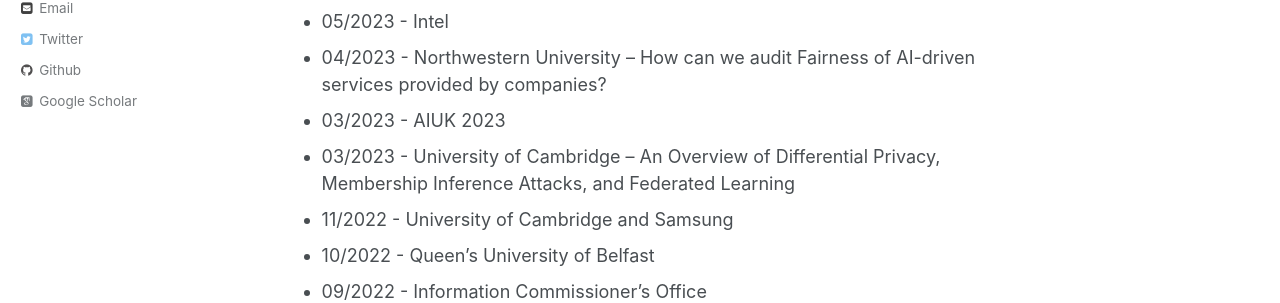
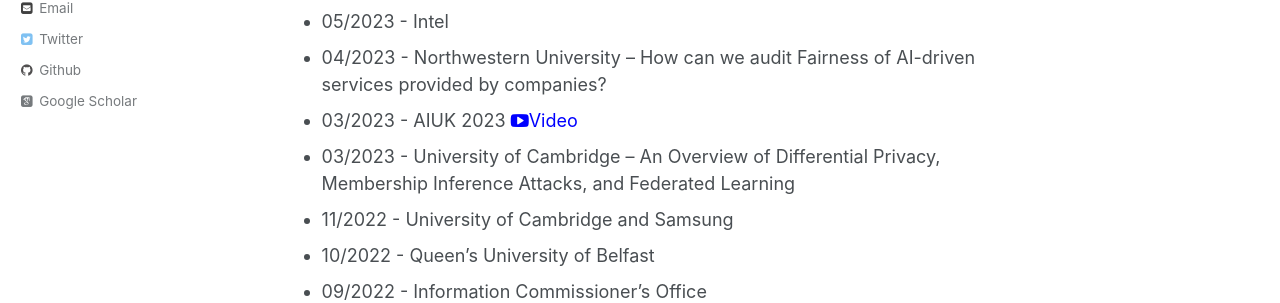
Before and after one commit to AliShahin/AliShahin.github.io, a Jekyll site: the page built from _pages/about.md, in a window 1280 px wide and 900 px high, scrolled down 3639 px. Shown: the part 305-608 px from the top of the window. Built offline with Jekyll 4.4.1, drawn with Linux system fonts in a browser that asks for light colours; some web fonts are replaced.

Commit message:
Update about.md

```diff
--- a/_pages/about.md
+++ b/_pages/about.md
@@ -67,7 +67,7 @@ My research has been published at top-tier conferences including NeurIPS, ICLR,
 - 05/2023 - [Workshop on Algorithmic Audits of Algorithms](https://algorithmic-audits.github.io)
 - 05/2023 - Intel
 - 04/2023 - Northwestern University -- How can we audit Fairness of AI-driven services provided by companies?
-- 03/2023 - AIUK 2023
+- 03/2023 - AIUK 2023 <i class="fa fa-youtube-play" style="color:blue"></i>[<font color="blue">Video</font>](https://www.youtube.com/watch?app=desktop&v=np6-cSckPV4&t=2364s)
 - 03/2023 - University of Cambridge -- An Overview of Differential Privacy, Membership Inference Attacks, and Federated Learning
 - 11/2022 - University of Cambridge and Samsung
 - 10/2022 - Queen's University of Belfast
```
